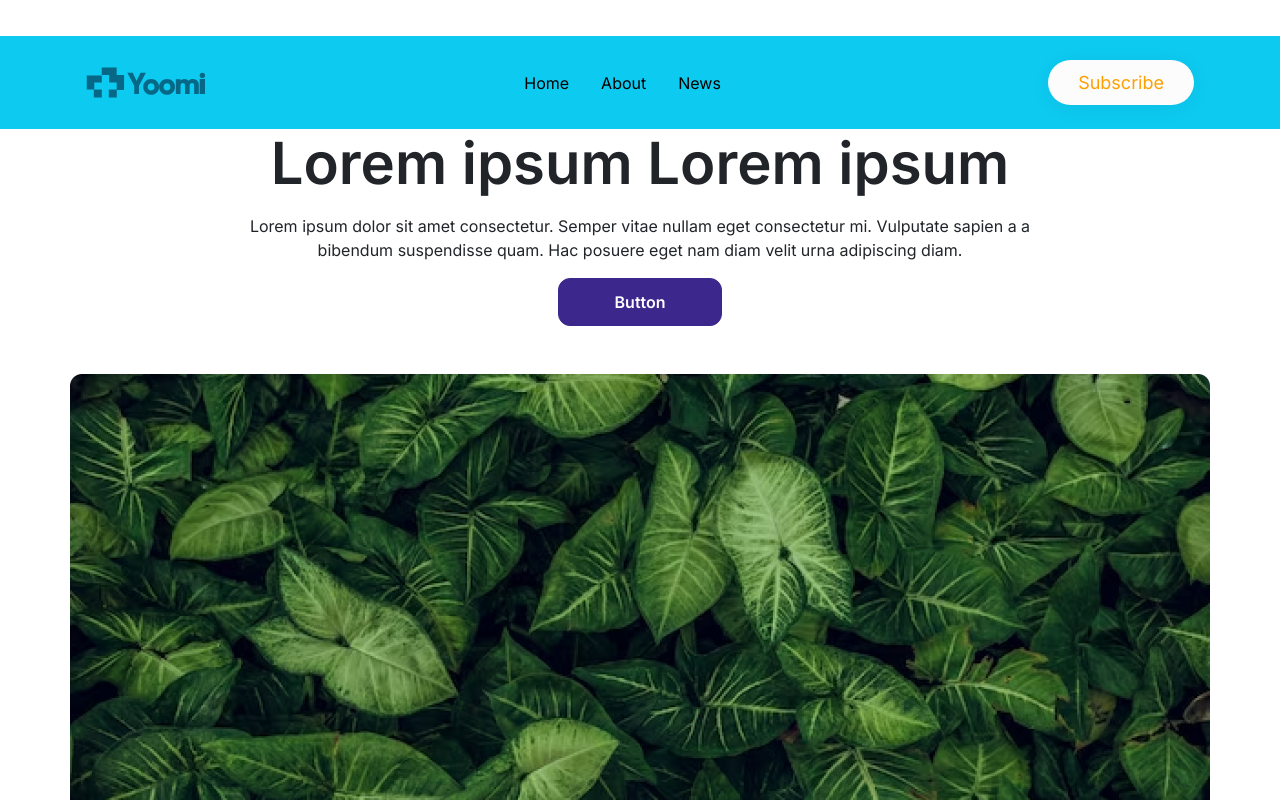
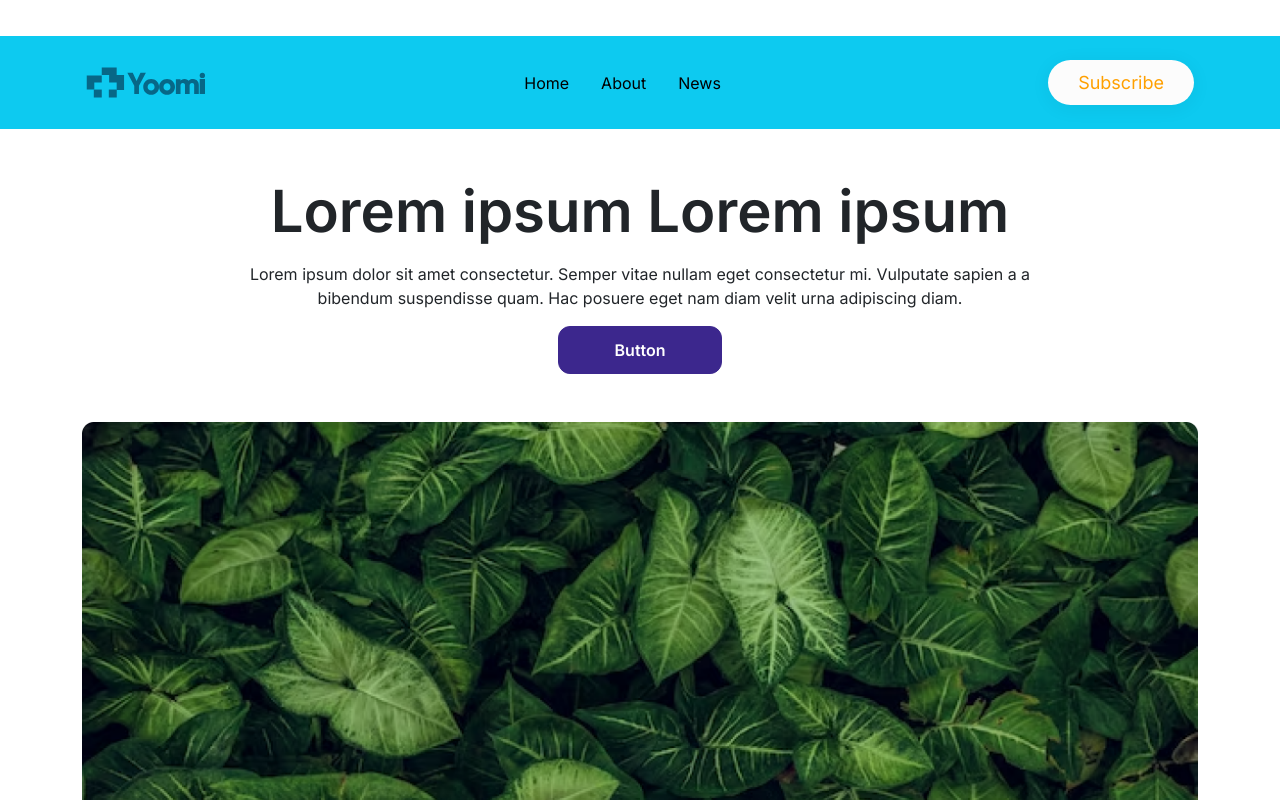
Before and after one commit to neharadialcode/bootstrap-common-components, a React (Create React App) app: page /hero in a window 1280 px wide. Shown: the part 1560-2360 px from the top of the page. Built offline with nearby package versions, Linux system fonts and the light colour scheme.

Commit message:
error are solving

```diff
--- a/src/components/herosection/HeroCenter.jsx
+++ b/src/components/herosection/HeroCenter.jsx
@@ -6,7 +6,7 @@ const HeroCenter = () => {
       <div>
         <HeaderCenterAlign />
         <div className="hero_center d-flex ali min-vh100 hero_custom_height align-items-center justify-content-center">
-          <div className="custom_container">
+          <div className="  custom_container">
             <div className="text-center">
               <h1 className="text-center fw-bold fs_3xl lh_mainHeading mx-auto">
                 Lorem ipsum Lorem ipsum
--- a/src/components/herosection/HeroCenterPosition.jsx
+++ b/src/components/herosection/HeroCenterPosition.jsx
@@ -7,8 +7,8 @@ const HeroCenterPosition = () => {
       <div className="min_vh_custom mb-4 d-flex flex-column">
         <HeaderCenterAlign />
         <div className=" d-flex align-items-center flex-grow-1 justify-content-center align-items-center my-4 my-xl-0 ">
-          <div className=" custom_container">
-            <h1 className=" text-center fw-bold fs_3xl lh_mainHeading mx-auto">
+          <div className="  custom_container">
+            <h1 className=" text-center fw-bold fs_3xl lh_mainHeading mx-auto mt-sm-5 mt-xxl-0">
               Lorem ipsum Lorem ipsum
             </h1>
             <p className="fw-normal fs_sm lh_All_par mx-auto pt-2 max_w_hero_par mx-auto text-center">
--- a/src/components/herosection/HeroHalfContentHalfImage.jsx
+++ b/src/components/herosection/HeroHalfContentHalfImage.jsx
@@ -7,7 +7,7 @@ const HeroHalfContentHalfImage = () => {
       <div>
         <HeaderFull />
         <div className="hero_custom_height d-flex align-items-center">
-          <div className="custom_container py-5">
+          <div className="  custom_container py-5">
             <div className="row flex-column-reverse flex-lg-row align-content-center justify-content-between">
               <div className=" col-md-9 col-lg-6  col-lg-5 mt-3">
                 <h1 className="ff_poppins fw-bold fs_3xl lh_mainHeading text_secondary max_w_HeroHalfContent_heading">
--- a/src/components/herosection/HeroPositionHalf.jsx
+++ b/src/components/herosection/HeroPositionHalf.jsx
@@ -4,10 +4,10 @@ import HeaderCenterAlign from "../headersection/HeaderCenterAlign";
 const HeroPositionHalf = () => {
   return (
     <>
-      <div className="overflow-hidden">
+      <div className="overflow-hidden ">
         <HeaderCenterAlign />
-        <div className="hero_custom_height d-flex align-items-center pb-5">
-          <div className="custom_container">
+        <div className="hero_custom_height d-flex align-items-center py-5 my-4 my-xl-0">
+          <div className="  custom_container">
             <div className=" row flex-column-reverse flex-lg-row align-items-center">
               <div className="  col-md-8 col-lg-6 mt-5 pb-xl-5  mt-lg-0">
                 <p className="fs_xl text-black mb-0">A nice headline</p>
--- a/src/hero.css
+++ b/src/hero.css
@@ -46,6 +46,11 @@
   background: var(--clr-secndary);
   border: 1px solid #8b96f9 !important;
   transition: all 300ms ease-in-out;
+}
+.custom_container{
+  max-width: 1140px !important;
+  margin: 0 auto !important;
+   padding: 0 12px !important;
 }
 .common_btn:hover {
   color: var(--clr-secndary);
@@ -256,7 +261,7 @@
   }
   .hero_Img_position {
     position: absolute;
-    bottom: -268px;
+    bottom: -200px;
     right: -100px !important;
     width: 123%;
   }
@@ -406,10 +411,7 @@
         transform: translate(-49px, 2px);
 
 }
-.custom_container{
-  max-width: 1140px !important;
-  margin: 0 auto !important;
-}
+
 }
 @media (min-width: 1400px) {
     .max_w_position_hero_img {
@@ -431,6 +433,7 @@
 .custom_container{
   max-width: 1320px !important;
   margin: 0 auto !important;
+  padding: 0 12px !important;
 }
 .max_w_HeroHalfContent_heading{
   max-width: 390px;
@@ -441,8 +444,8 @@
 .hero_Img_position {
     position: absolute;
     bottom: -423px;
-    right: -488px !important;
-    width: 1175px !important;
+    right: -520px !important;
+    width: 1170px !important;
 }
 }
 
```
